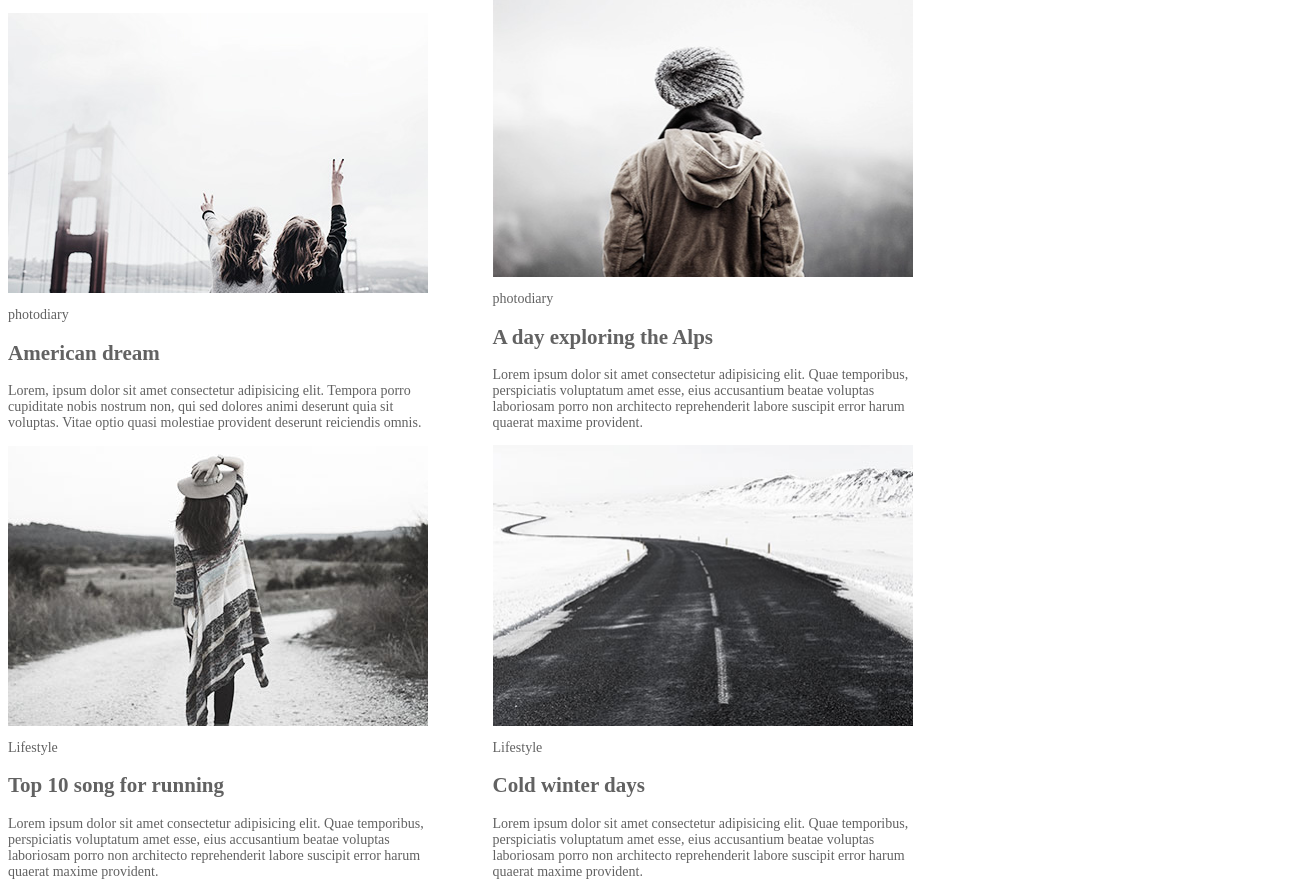
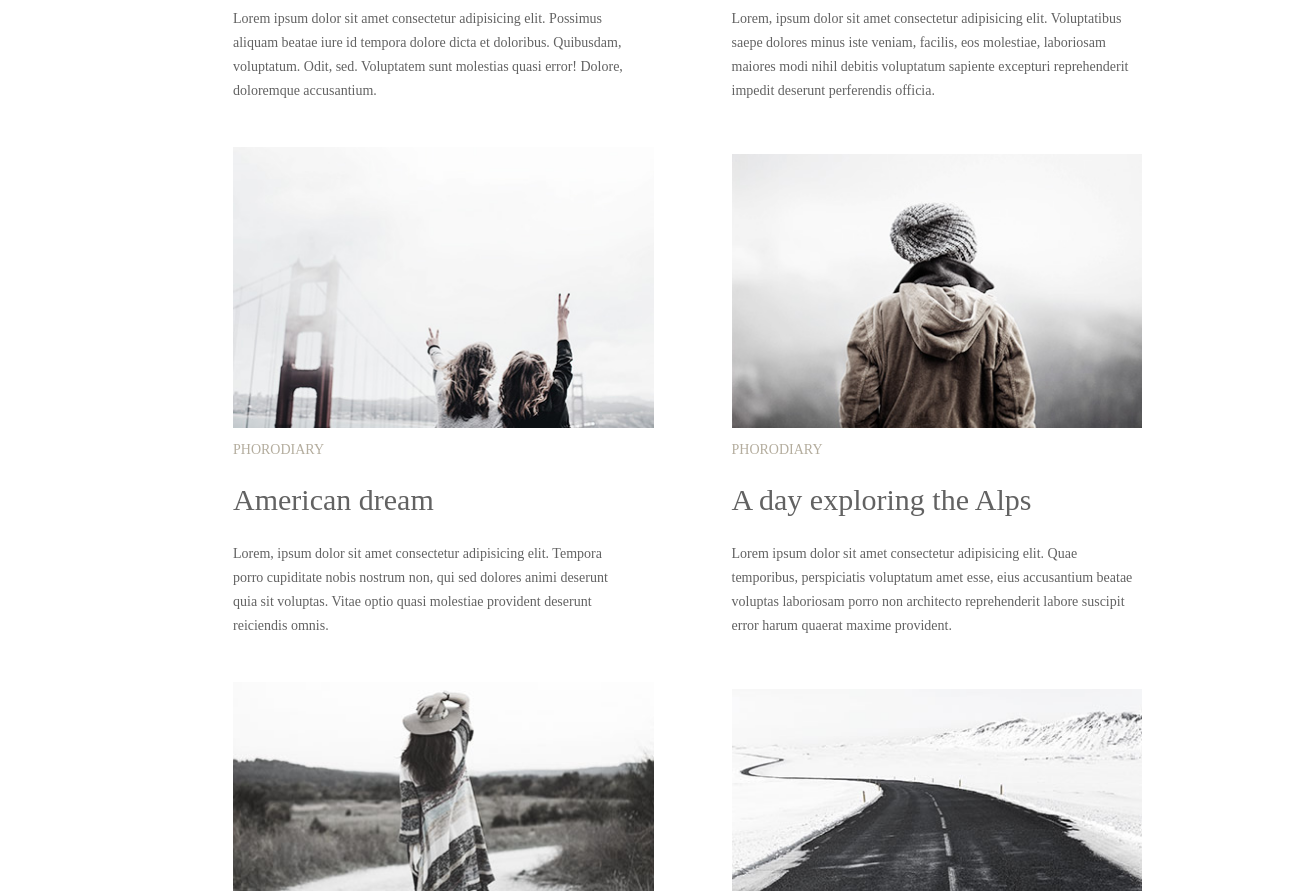
Before and after one commit to sydoroknadiia/goit-fe-course, a plain HTML site: page html-css/module-03/index.html in a window 1280 px wide. Shown: the part 496-1387 px from the top of the page, 1312 px wide, since content can reach past the window. Drawn offline with Linux system fonts and the light colour scheme.

Commit message:
added new classes and styles

```diff
--- a/html-css/module-03/css/styles.css
+++ b/html-css/module-03/css/styles.css
@@ -8,66 +8,92 @@ html {
 body {
     color: #626262;
     font-size: 14px;
-    font-family: "Myriad Pro";
+    font-family: "Playfair Display";
 }
 img {
     display: block;
     max-width: 100%;
     height: auto;
 }
-
-.body {
-    width: 901px;
-    margin: 0 auto;
-}
-.site-navigation  {
+ul.site-navigation {
     font-size: 14px;
     list-style: none;
+    padding: 10px;
+    margin-left: 350px;
+    margin-right: 300px;
 }
 
 .site-navigation li {
     display: inline-block;
 }
 .site-navigation li {
-    margin-right: 60px;
-    margin-left: 60px;
+    margin-right: 0px;
+    margin-left: 50px;
+    padding: 15px;
 }
 .site-navigation a {
     text-decoration: none;
     text-transform: uppercase;
     color: #626262;
+    font-family: "Playfair Display";
 }
 .site-navigation a:hover,
 .site-navigation a:focus {
-    color: #8ecef8;
+    color: #03a9f4;
 }
-.container {
-    width: 420px;
-    margin: 0;
-    padding: 0;
+.left_post {
+    margin-left: 150px;
+}
+.container_left {
     display: inline-block;
-    margin-right: 61px;
+    padding: 15px;
+    width: 580px;
+    margin-right: 80px;
+    margin-left: 60px;
+}
+.container_right {
+    display: inline-block;
+    padding: 0px;
+    width: 410px;
 }
 /* .container:nth-child(2n) {
     margin-right: 0;
 } */
+.left {
+    margin-left: 150px;
+}
+
+.text {
+    color: #b4ad9e;
+    font-family: Ubuntu Light;
+    font-size: 14px;
+}
+h2 {
+    text-decoration: none;
+    font-family: "Playfair Display";
+    font-size: 30px;
+    color: #626262;
+    font-weight: normal;
+}
+
+.text1 {
+    line-height: 24px;
+}
+
 .load-button {
     border: none;
     margin: 0;
     padding: 0;
     width: 164px;
     height: 60px;
-    background: none;
+    background: #ffffff;
     border: solid;
-    border-color: black;
+    border-color: #626262;
     border-width: 1px;
     font-size: 20px;
-    font-family: "Myriad Pro";
+    font-family: "Playfair Display";
     color: #626262;
     cursor: pointer;
     display: inline-block;
+    margin: 58px 530px 70px 610px;
 }
-.load-button {
-    margin-right: 380px;
-    margin-left: 359px;
-}
--- a/html-css/module-03/index.html
+++ b/html-css/module-03/index.html
@@ -8,49 +8,49 @@
     <title>Homework3</title>
 </head>
 <body>
-    <section>
+    <header>
     <ul class="site-navigation">
         <li><a href="#">lifestyle</a></li>
         <li><a href="#">photodiary</a></li>
         <li><a href="#">music</a></li>
         <li><a href="#">travel</a></li>
     </ul>
-    </section>
-<section class="container list">
-    <img src="./img/1.jpg" alt="girl" width="421" >
-    <p>Lifestyle</p>
-    <h2>More than just a music festival</h2>
-    <p>Lorem ipsum dolor sit amet consectetur adipisicing elit. Possimus aliquam beatae iure id tempora dolore dicta et doloribus. Quibusdam, voluptatum. Odit, sed. Voluptatem sunt molestias quasi error! Dolore, doloremque accusantium.</p>
+    </header>
+<section class="container_left">
+    <img class="left_post" src="./img/1.jpg" alt="girl" width="421" >
+    <p class="left text">LIFESTYLE</p>
+    <h2 class="left">More than just a music festival</h2>
+    <p class="left text1">Lorem ipsum dolor sit amet consectetur adipisicing elit. Possimus aliquam beatae iure id tempora dolore dicta et doloribus. Quibusdam, voluptatum. Odit, sed. Voluptatem sunt molestias quasi error! Dolore, doloremque accusantium.</p>
 </section>
-<section class="container list">
+<section class="container_right">
     <img src="./img/2.jpg" alt="coffee" width="421">
-    <p>Lifestyle</p>
+    <p class="text">LIFESTYLE</p>
     <h2>Life tastes better with coffee</h2>
-    <p>Lorem, ipsum dolor sit amet consectetur adipisicing elit. Voluptatibus saepe dolores minus iste veniam, facilis, eos molestiae, laboriosam maiores modi nihil debitis voluptatum sapiente excepturi reprehenderit impedit deserunt perferendis officia.</p>
+    <p class="text1">Lorem, ipsum dolor sit amet consectetur adipisicing elit. Voluptatibus saepe dolores minus iste veniam, facilis, eos molestiae, laboriosam maiores modi nihil debitis voluptatum sapiente excepturi reprehenderit impedit deserunt perferendis officia.</p>
 </section>
-<section class="container list">
-    <img src="./img/3.jpg" alt="two girls" width="421">
-    <p>photodiary</p>
-    <h2>American dream</h2>
-    <p>Lorem, ipsum dolor sit amet consectetur adipisicing elit. Tempora porro cupiditate nobis nostrum non, qui sed dolores animi deserunt quia sit voluptas. Vitae optio quasi molestiae provident deserunt reiciendis omnis.</p>
+<section class="container_left">
+    <img class="left_post" src="./img/3.jpg" alt="two girls" width="421">
+    <p class="left text">PHORODIARY</p>
+    <h2 class="left">American dream</h2>
+    <p class="left text1">Lorem, ipsum dolor sit amet consectetur adipisicing elit. Tempora porro cupiditate nobis nostrum non, qui sed dolores animi deserunt quia sit voluptas. Vitae optio quasi molestiae provident deserunt reiciendis omnis.</p>
 </section>
-<section class="container list">
+<section class="container_right">
     <img src="./img/4.jpg" alt="a girl" width="421">
-    <p>photodiary</p>
+    <p class="text">PHORODIARY</p>
     <h2>A day exploring the Alps</h2>
-    <p>Lorem ipsum dolor sit amet consectetur adipisicing elit. Quae temporibus, perspiciatis voluptatum amet esse, eius accusantium beatae voluptas laboriosam porro non architecto reprehenderit labore suscipit error harum quaerat maxime provident.</p>
+    <p class="text1">Lorem ipsum dolor sit amet consectetur adipisicing elit. Quae temporibus, perspiciatis voluptatum amet esse, eius accusantium beatae voluptas laboriosam porro non architecto reprehenderit labore suscipit error harum quaerat maxime provident.</p>
 </section>
-<section class="container">
-    <img src="./img/5.jpg" alt="a girl" width="421">
-    <p>Lifestyle</p>
-    <h2>Top 10 song for running</h2>
-    <p>Lorem ipsum dolor sit amet consectetur adipisicing elit. Quae temporibus, perspiciatis voluptatum amet esse, eius accusantium beatae voluptas laboriosam porro non architecto reprehenderit labore suscipit error harum quaerat maxime provident.</p>
+<section class="container_left">
+    <img class="left_post" src="./img/5.jpg" alt="a girl" width="421">
+    <p class="left text">LIFESTYLE</p>
+    <h2 class="left">Top 10 song for running</h2>
+    <p class="left text1">Lorem ipsum dolor sit amet consectetur adipisicing elit. Quae temporibus, perspiciatis voluptatum amet esse, eius accusantium beatae voluptas laboriosam porro non architecto reprehenderit labore suscipit error harum quaerat maxime provident.</p>
 </section>
-<section class="container">
+<section class="container_right">
     <img src="./img/6.jpg" alt="a girl" width="421">
-    <p>Lifestyle</p>
+    <p class="text">LIFESTYLE</p>
     <h2>Cold winter days</h2>
-    <p>Lorem ipsum dolor sit amet consectetur adipisicing elit. Quae temporibus, perspiciatis voluptatum amet esse, eius accusantium beatae voluptas laboriosam porro non architecto reprehenderit labore suscipit error harum quaerat maxime provident.</p>
+    <p class="text1">Lorem ipsum dolor sit amet consectetur adipisicing elit. Quae temporibus, perspiciatis voluptatum amet esse, eius accusantium beatae voluptas laboriosam porro non architecto reprehenderit labore suscipit error harum quaerat maxime provident.</p>
 </section>
 <br>
 <section>
```
